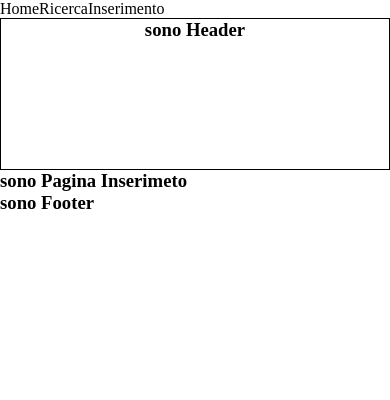
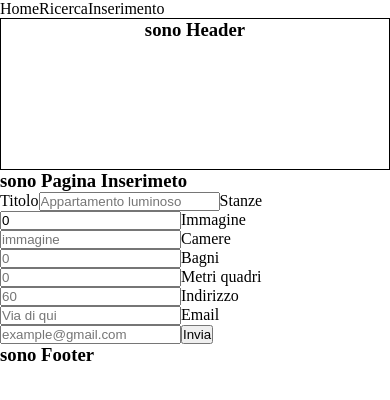
Before and after one commit to MarcoMechini/BoolBnB, a React (Vite) app: page /Inserimento in a window 390 px wide. Shown: the top 400 px of the page. Built offline with nearby package versions, Linux system fonts and the light colour scheme.

Commit message:
feat: creazione form per la creazione dell'immobile

```diff
--- a/src/pages/PaginaInserimento.jsx
+++ b/src/pages/PaginaInserimento.jsx
@@ -1,8 +1,65 @@
+import axios from "axios"
+import { useState } from "react"
+
+const initialFormData = {
+    title: "",
+    rooms: 0,
+    url_img: "",
+    bedrooms: "",
+    bathrooms: "",
+    square_meters: "",
+    address: "",
+    email: "",
+}
+
 function PaginaInserimento() {
 
-    return(
+    const [formData, setFormData] = useState(initialFormData)
+
+    const handleInputChange = (e) => {
+        const newObject = { ...formData, [e.target.name]: e.target.value }
+        setFormData(newObject)
+    }
+
+    const handleSubmit = (e) => {
+        e.preventDefault();
+
+        // aggiunere chiamata api post e passagli il form data
+        console.log(formData);
+
+        axios.post('/boolbnb', formData)
+            .then(resp => {
+                setFormData(initialFormData)
+                console.log('immobile salvato');
+            }
+            ).catch(err => {
+                console.log(err);
+            })
+
+    }
+
+    return (
         <>
-        <h3>sono Pagina Inserimeto</h3>
+            <h3>sono Pagina Inserimeto</h3>
+            <form>
+                <label htmlFor="title">Titolo</label>
+                <input type="text" onChange={handleInputChange} value={formData.title} name="title" id="title" placeholder="Appartamento luminoso" />
+                <label htmlFor="rooms">Stanze</label>
+                <input type="text" onChange={handleInputChange} value={formData.rooms} name="rooms" id="rooms" placeholder="0" />
+                <label htmlFor="url_img">Immagine</label>
+                <input type="text" onChange={handleInputChange} value={formData.url_img} name="url_img" id="url_img" placeholder="immagine" />
+                <label htmlFor="bedrooms">Camere</label>
+                <input type="text" onChange={handleInputChange} value={formData.bedrooms} name="bedrooms" id="bedrooms" placeholder="0" />
+                <label htmlFor="bathrooms">Bagni</label>
+                <input type="text" onChange={handleInputChange} value={formData.bathrooms} name="bathrooms" id="bathrooms" placeholder="0" />
+                <label htmlFor="square_meters">Metri quadri</label>
+                <input type="text" onChange={handleInputChange} value={formData.square_meters} name="square_meters" id="square_meters" placeholder="60" />
+                <label htmlFor="address">Indirizzo</label>
+                <input type="text" onChange={handleInputChange} value={formData.address} name="address" id="address" placeholder="Via di qui" />
+                <label htmlFor="email">Email</label>
+                <input type="email" onChange={handleInputChange} value={formData.email} name="email" id="email" placeholder="example@gmail.com" />
+                <button onClick={handleSubmit}>Invia</button>
+            </form>
         </>
     )
 
```
